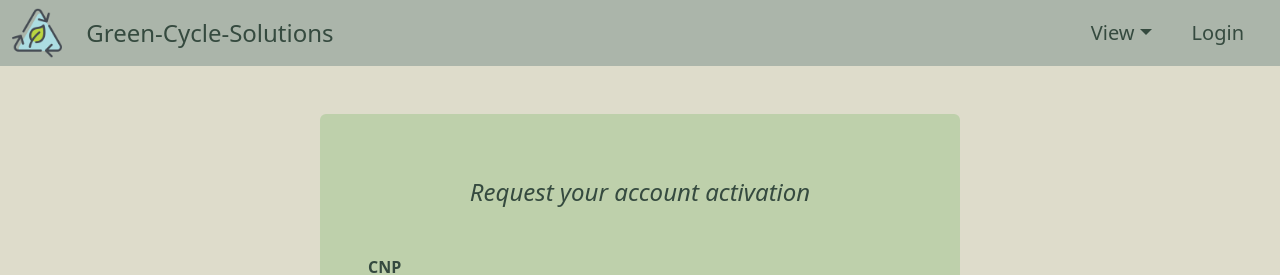
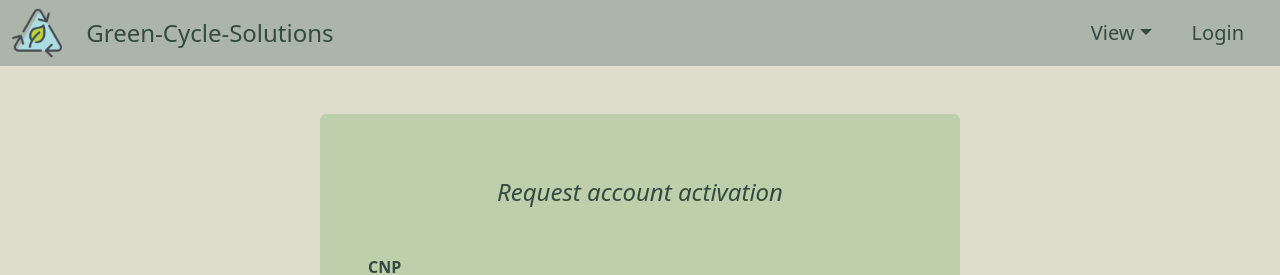
Before and after one commit to Ioana-Novacovici/RecycleTrack, a React (Vite) app in the folder gcs-frontend/green-cycle-solutions/: page /register in a window 1280 px wide. Shown: the top 275 px of the page. Built offline with nearby package versions, Linux system fonts and the light colour scheme.

Commit message:
frontend text small change

```diff
--- a/gcs-frontend/green-cycle-solutions/src/pages/agent-dashboard/components/index.jsx
+++ b/gcs-frontend/green-cycle-solutions/src/pages/agent-dashboard/components/index.jsx
@@ -22,7 +22,7 @@ function AddressCard({ address }) {
             className="fa-solid fa-house me-3"
             style={{ color: "#354a3f" }}
           ></i>
-          Pick-up address: {address.street} Street {address.streetNumber}
+          Pick-up address: {address.street} Street, Nr. {address.streetNumber}
           {address.block ? (
             ", Block " + address.block
           ) : (
--- a/gcs-frontend/green-cycle-solutions/src/pages/register/index.jsx
+++ b/gcs-frontend/green-cycle-solutions/src/pages/register/index.jsx
@@ -161,7 +161,7 @@ function Register() {
         className="text-center mt-3 mb-5 fw-normal fst-italic"
         style={{ color: "#354a3f" }}
       >
-        Request your account activation
+        Request account activation
       </h4>
       {errorMessage ? (
         <div
```
